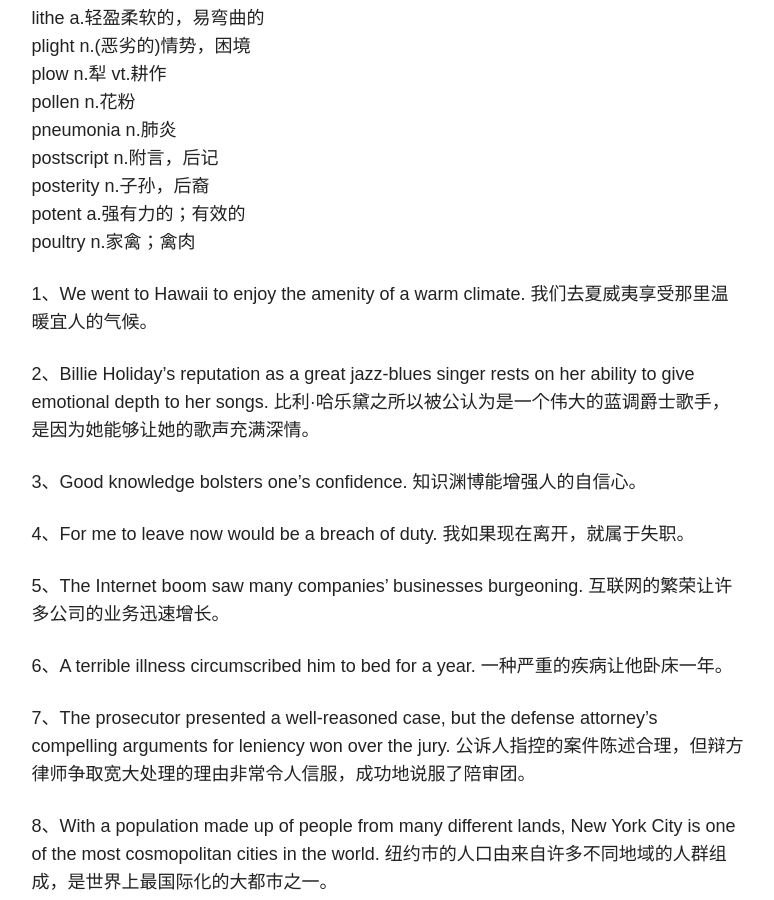
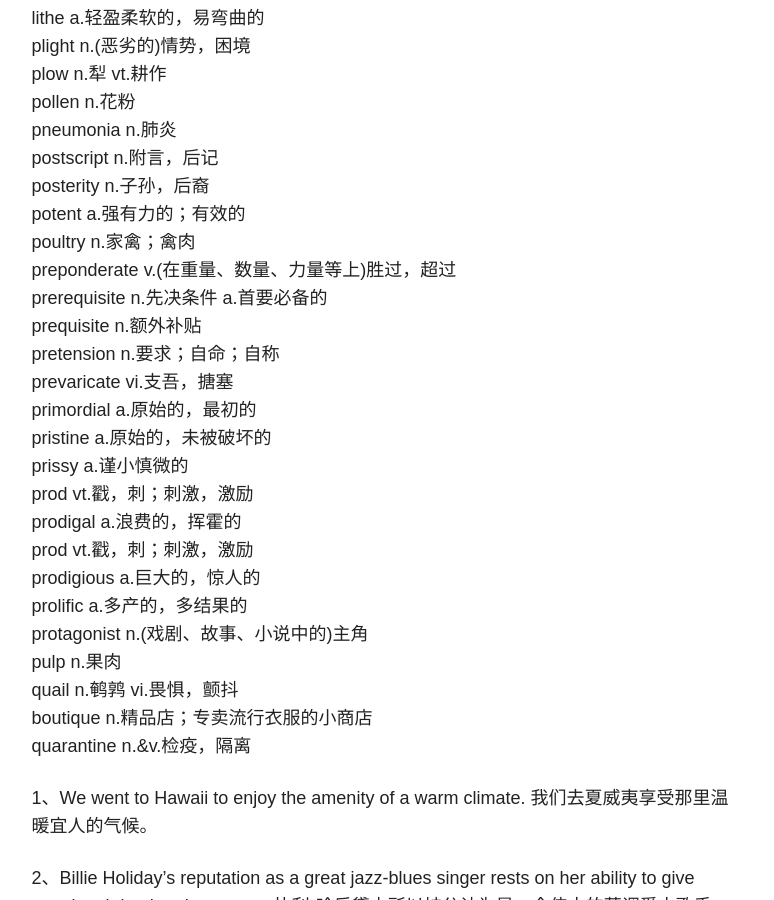
Before and after one commit to hushPlease/hushPlease.github.io, a Jekyll site: the page built from _posts/blog/2016-09-22-sentences-take-down.md, in a window 1280 px wide and 900 px high, scrolled down 6694 px. Shown: the whole window, without its empty margins (348-1122 px from the left). Built offline with Jekyll 4.4.1, drawn with Linux system fonts in a browser that asks for light colours; nearby versions of some CDN libraries; some of the changed text lies outside the part shown.

Commit message:
Update post.

```diff
--- a/_posts/blog/2016-09-22-sentences-take-down.md
+++ b/_posts/blog/2016-09-22-sentences-take-down.md
@@ -229,6 +229,24 @@ postscript n.附言，后记
 posterity n.子孙，后裔
 potent a.强有力的；有效的
 poultry n.家禽；禽肉
+preponderate v.(在重量、数量、力量等上)胜过，超过
+prerequisite n.先决条件 a.首要必备的
+prequisite n.额外补贴
+pretension n.要求；自命；自称
+prevaricate vi.支吾，搪塞
+primordial a.原始的，最初的
+pristine a.原始的，未被破坏的
+prissy a.谨小慎微的
+prod vt.戳，刺；刺激，激励
+prodigal a.浪费的，挥霍的
+prod vt.戳，刺；刺激，激励
+prodigious a.巨大的，惊人的
+prolific a.多产的，多结果的
+protagonist n.(戏剧、故事、小说中的)主角
+pulp n.果肉
+quail n.鹌鹑 vi.畏惧，颤抖
+boutique n.精品店；专卖流行衣服的小商店
+quarantine n.&v.检疫，隔离
 
 
 1、We went to Hawaii to enjoy the amenity of a warm climate. 我们去夏威夷享受那里温暖宜人的气候。
@@ -341,4 +359,4 @@ poultry n.家禽；禽肉
 
 55、Charles' reputation as a humanitarian suffered a posthumous blow when his widow revealed that he had beaten her every day of their marriage. 查尔斯作为人道主义者所积累的声誉，在其死后却遭到抨击，因为他的遗孀揭露，自从他们结婚之后，他每天都打她。
 
-56、
+56、The preponderance of evidence led to the jury's guilty verdict. 证据优势让陪审团做出了有罪判决。
```
Also changed, not shown: other parts of _posts/blog/2016-09-22-sentences-take-down.md (+1 -1 lines).
